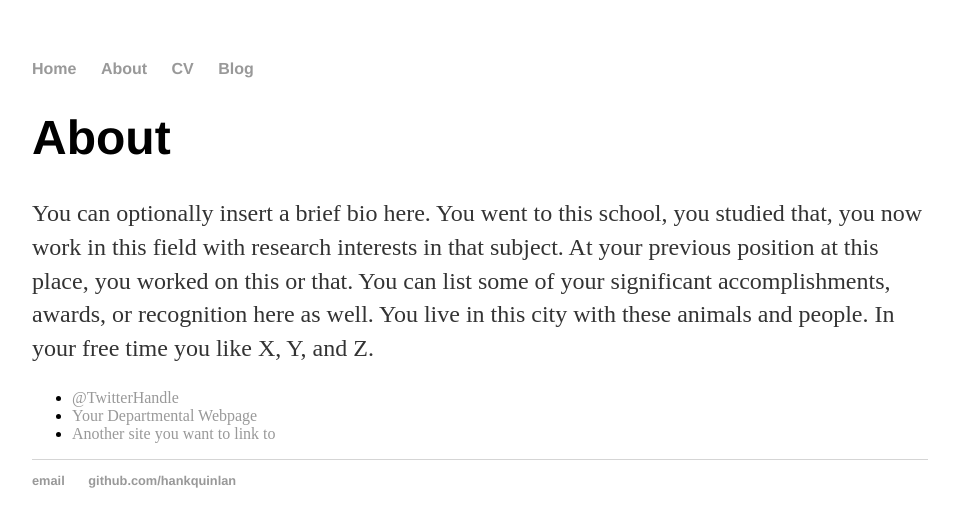
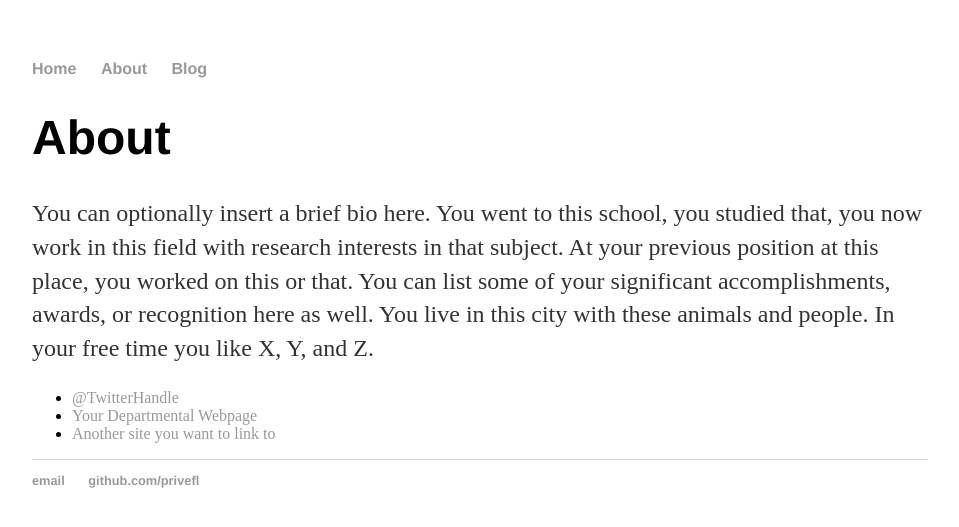
Before and after one commit to privefl/privefl.github.io, a Jekyll site: the page built from about/index.html, in a window 1280 px wide. Shown: the top 527 px of the page, without its empty margins (160-1119 px from the left). Built offline with Jekyll 4.4.1, drawn with Linux system fonts in a browser that asks for light colours.

Commit message:
Update default.html

```diff
--- a/_layouts/default.html
+++ b/_layouts/default.html
@@ -10,7 +10,6 @@
 	    		<ul>
 	        		<li><a href="/">Home</a></li>
 		        	<li><a href="/about">About</a></li>
-	        		<li><a href="/cv">CV</a></li>
 	        		<li><a href="/blog">Blog</a></li>
 	    		</ul>
 			</nav>
@@ -21,8 +20,8 @@
 			</div><!-- /.container -->
 			<footer>
 	    		<ul>
-	        		<li><a href="mailto:hankquinlanhub@gmail.com">email</a></li>
-	        		<li><a href="https://github.com/hankquinlan">github.com/hankquinlan</a></li>
+	        		<li><a href="mailto:florian.prive.21@gmail.com">email</a></li>
+	        		<li><a href="https://github.com/privefl">github.com/privefl</a></li>
 				</ul>
 			</footer>
 		</body>
```
